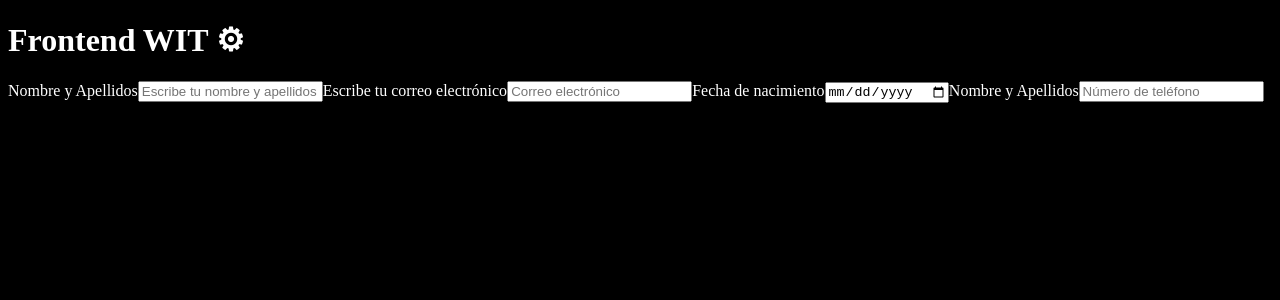
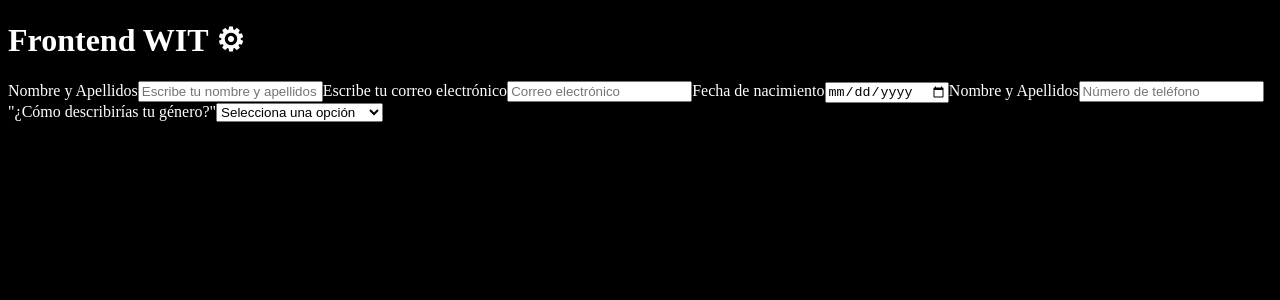
Before and after one commit to WIT-APP/wit-frontend, a React (Vite) app: page / in a window 1280 px wide. Shown: the top 300 px of the page. Built offline with nearby package versions, Linux system fonts and the light colour scheme.

Commit message:
crear componente select basico

```diff
--- a/src/components/Form.tsx
+++ b/src/components/Form.tsx
@@ -1,4 +1,5 @@
 import InputEmail from "../ui/InputEmail";
+import InputSelect from "../ui/InputSelect";
 import InputText from "../ui/InputText";
 
 const Form = () => {
@@ -8,6 +9,7 @@ const Form = () => {
         <InputEmail placeholder="Correo electrónico" children="Escribe tu correo electrónico" />
         <InputText type="date" id="date" placeholder="00/00/00" children="Fecha de nacimiento"  />
         <InputText type="number" id="phone" placeholder="Número de teléfono" children="Nombre y Apellidos" />
+        <InputSelect />
 
 
 
--- /dev/null
+++ b/src/ui/InputSelect.tsx
@@ -0,0 +1,20 @@
+
+
+function InputSelect() {
+  return (
+    <>
+      <label htmlFor="genero">
+        "¿Cómo describirías tu género?"
+        <select name="genero" id="genero">
+        <option value="" disabled selected hidden>Selecciona una opción</option>
+          <option value="hombre">Hombre</option>
+          <option value="mujer">Mujer</option>
+          <option value="otro">Otro</option>
+          <option value="prefiero_no_identificarme">Prefiero no identificarme</option>
+        </select>
+      </label>
+    </>
+  );
+}
+
+export default InputSelect;
```
